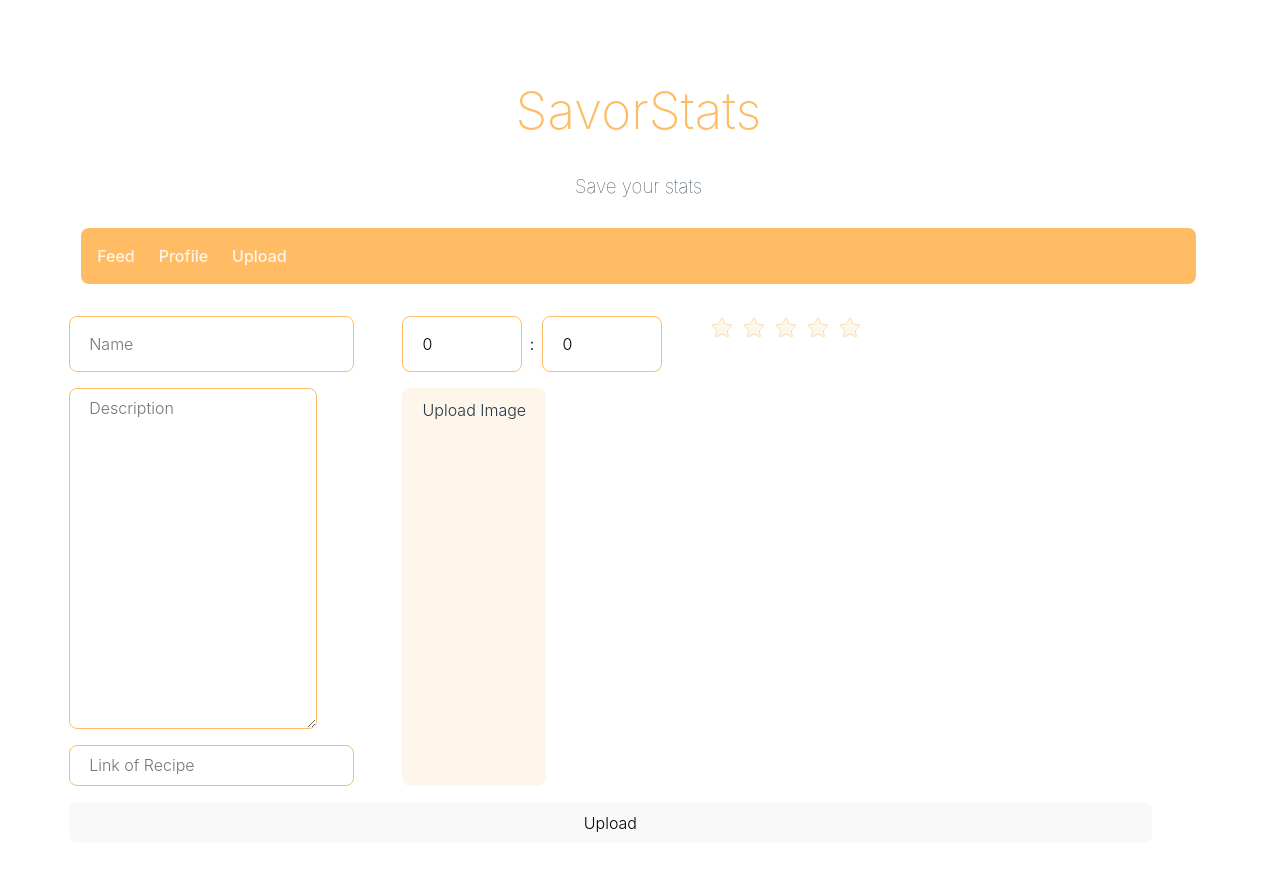
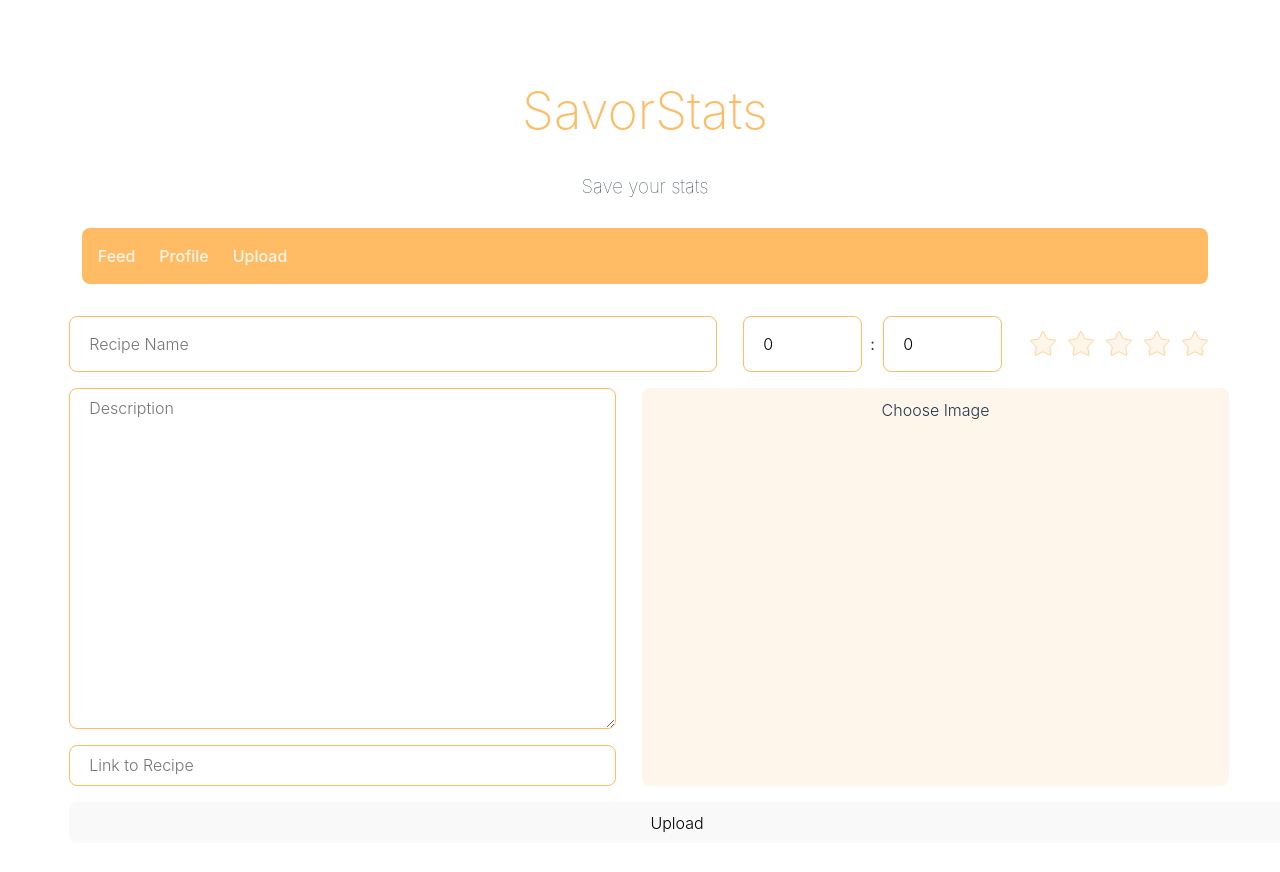
Before and after one commit to laurenp-2/savorstats, a React app: page /upload in a window 1280 px wide. Shown: the top 872 px of the page. Built offline with nearby package versions, Linux system fonts and the light colour scheme; the HTML template or start-up script is replaced by a standard one.

Commit message:
styling stuff

```diff
--- a/src/components/Upload.tsx
+++ b/src/components/Upload.tsx
@@ -52,8 +52,9 @@ const Upload = () => {
       <div className="inputFields">
         <div className="firstRowInputs">
           <input
+            id="nameInput"
             type="text"
-            placeholder="Name"
+            placeholder="Recipe Name"
             value={name}
             onChange={(event) => {
               setName(event.target.value);
@@ -97,7 +98,7 @@ const Upload = () => {
             />
             <input
               type="text"
-              placeholder="Link of Recipe"
+              placeholder="Link to Recipe"
               value={recipeLink}
               onChange={(event) => {
                 setRecipeLink(event.target.value);
@@ -106,7 +107,7 @@ const Upload = () => {
           </div>
           <input id="uploadImgInput" accept="image/*" type="file" onChange={uploadImg} />
           <label htmlFor="uploadImgInput" id="uploadImgLabel">
-                Upload Image
+                Choose Image
             </label>
             {image && (
               <img src={URL.createObjectURL(image)} alt="Uploaded preview" />
--- a/src/index.css
+++ b/src/index.css
@@ -26,7 +26,7 @@ a:hover {
 body {
   place-items: flex-start;
   margin-left: 5px;
-  min-width: 100vh;
+  min-width: 100vw;
   min-height: 100vh;
 }
 
@@ -119,10 +119,11 @@ input:hover {
   align-items: flex-start;
   padding: 2em;
   width: 100%;
-  margin: 0 auto;
+  height: 100%;
 }
 
 .starRender {
+  align-items: center;
   color: #ffbc64;
   display: flex;
   gap: 0.5em;
@@ -131,6 +132,8 @@ input:hover {
 
 .starIcon {
   stroke-width: 0.5px;
+  width: 30px;
+  height: 30px;
 }
 
 .starRender:hover {
@@ -163,20 +166,22 @@ input:hover {
 
 .firstRowInputs {
   display: flex;
-  gap: 3em;
+  gap: 2vw;
   flex-wrap: wrap;
+  width: 100%;
 
 }
 
 .secondRowInputs {
   display: flex;
   flex-direction: row;
-  gap: 3em;
+  gap: 2vw;
   flex-wrap: wrap;
-  width: 90%;
+  width: 100%;
 }
 
 .columnInputs {
+  width: 45%;
   display: flex;
   flex-direction: column;
   gap: 1em;
@@ -188,14 +193,14 @@ input:hover {
 
 #descriptionInput {
   height: 20em;
-  width: 13em;
 }
 
 #uploadButton {
-  width: 90%;
+  width: 100%;
 }
 
 #uploadImgLabel {
+  width: 45%;
   background-color: #fff6eb;
   border-radius: 8px;
   border: 1px solid transparent;
@@ -210,3 +215,7 @@ input:hover {
 #uploadImgLabel:hover {
   border-color: #f0a800;
 }
+
+#nameInput {
+  width: 50%;
+}
```
